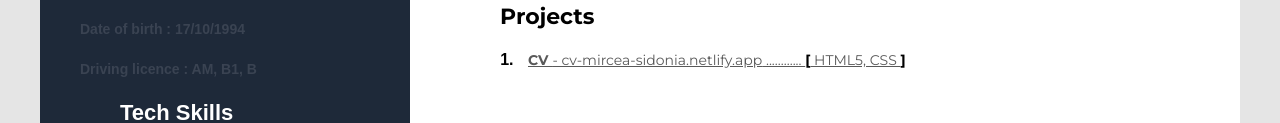
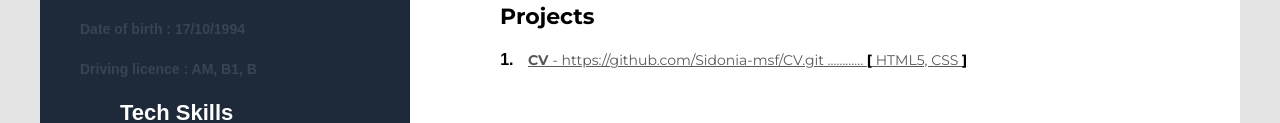
Before and after one commit to Sidonia-msf/CV, a plain HTML site: page My CV/index.html in a window 1280 px wide. Shown: the part 676-799 px from the top of the page. Drawn offline with Linux system fonts and the light colour scheme.

Commit message:
Update index.html

```diff
--- a/My CV/index.html
+++ b/My CV/index.html
@@ -37,7 +37,7 @@
     <ol>
         <li>
             <span class="projects-item">
-                <a href="cv-mircea-sidonia.netlify.app"> <b> CV </b> -  cv-mircea-sidonia.netlify.app</a>
+                <a href="https://github.com/Sidonia-msf/CV.git"> <b> CV </b> -  https://github.com/Sidonia-msf/CV.git</a>
                 ............
                 <span class="bracket">[</span> HTML5, CSS <span class="bracket">]</span>
             </span>
```
